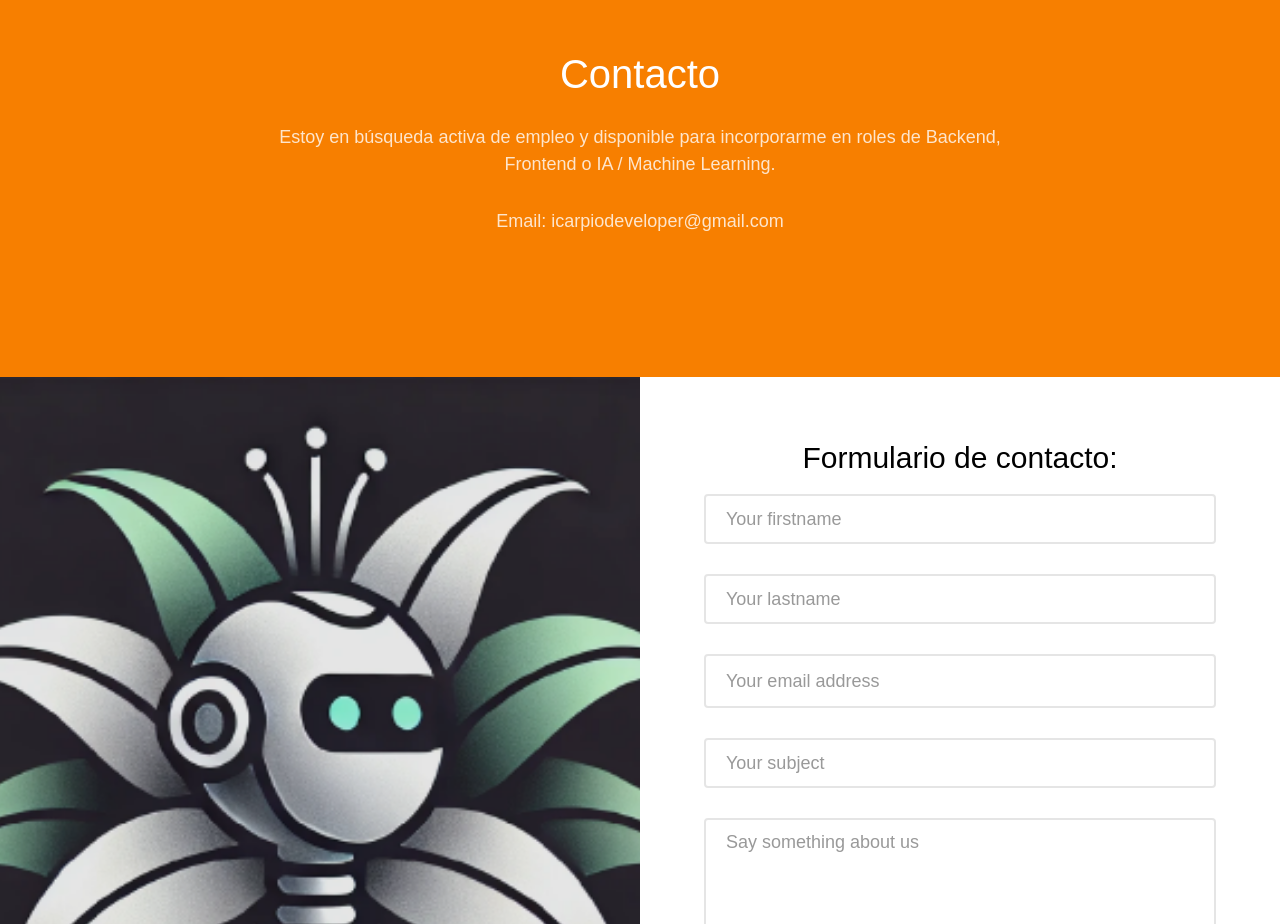
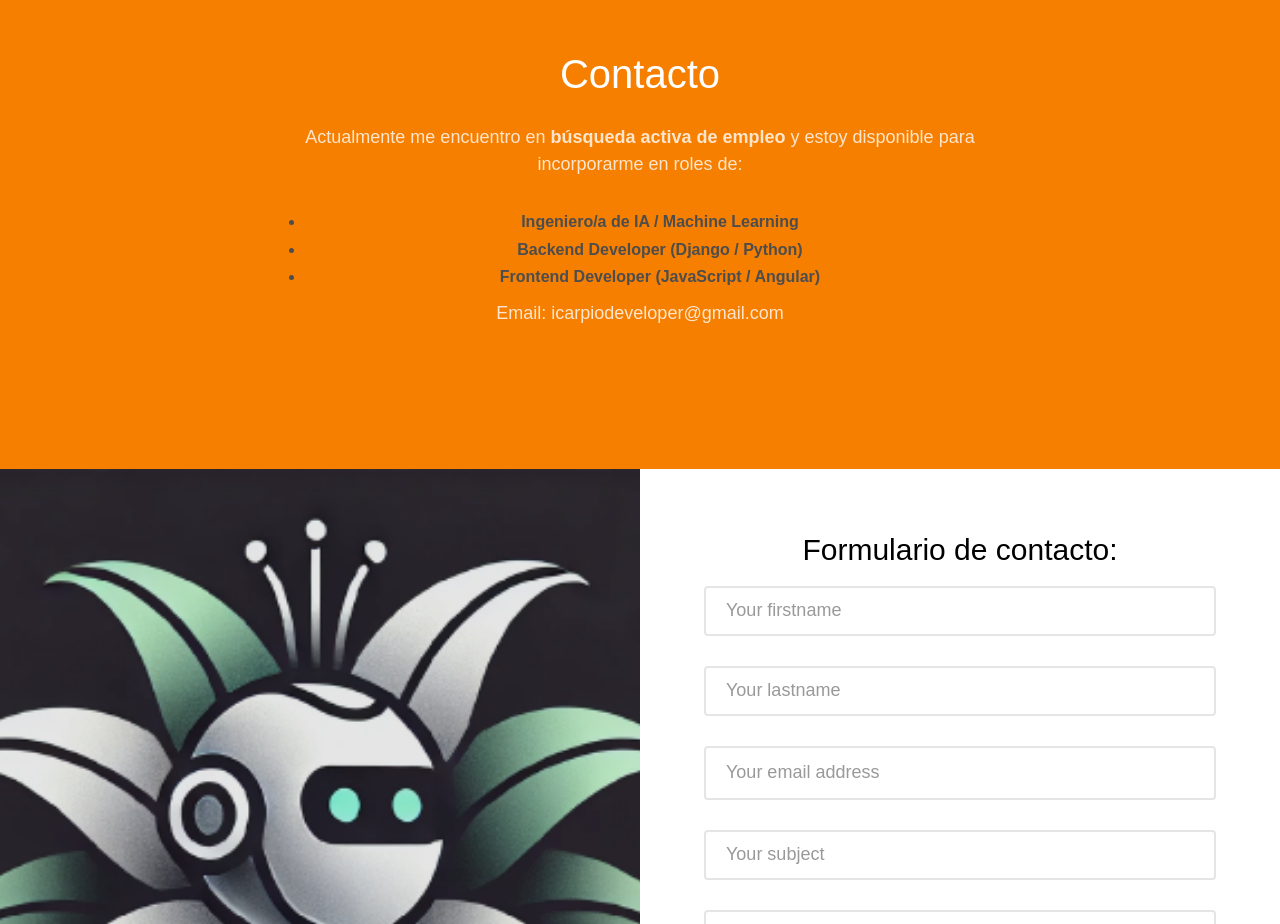
Before and after one commit to icarpio/icarpiocvonline, a plain HTML site: page index.html in a window 1280 px wide. Shown: the part 6300-7224 px from the top of the page. Drawn offline with Linux system fonts and the light colour scheme.

Commit message:
Updates 2

```diff
--- a/index.html
+++ b/index.html
@@ -460,7 +460,12 @@
 			<div class="row animate-box">
 				<div class="col-md-8 col-md-offset-2 text-center fh5co-heading">
 					<h2>Contacto</h2>
-					<p>Estoy en búsqueda activa de empleo y disponible para incorporarme en roles de Backend, Frontend o IA / Machine Learning.</p>
+					<p>Actualmente me encuentro en <strong>búsqueda activa de empleo</strong> y estoy disponible para incorporarme en roles de:</p>
+					<ul>
+					<li><strong>Ingeniero/a de IA / Machine Learning</strong></li>
+					<li><strong>Backend Developer (Django / Python)</strong></li>
+					<li><strong>Frontend Developer (JavaScript / Angular)</strong></li>
+					</ul>
 					<p>Email: icarpiodeveloper@gmail.com</p>
 				</div>
 			</div>
```
